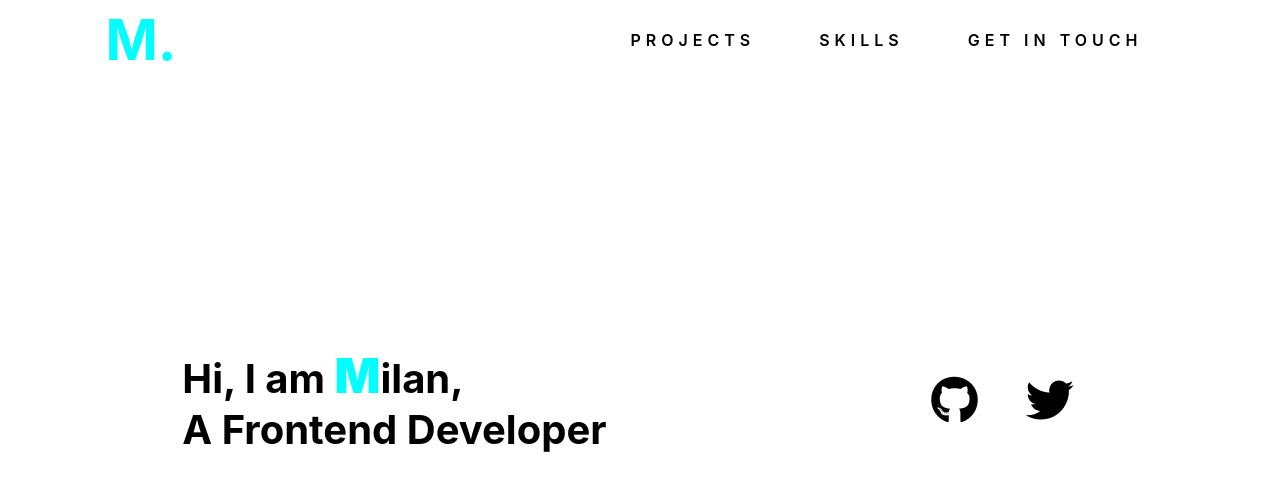
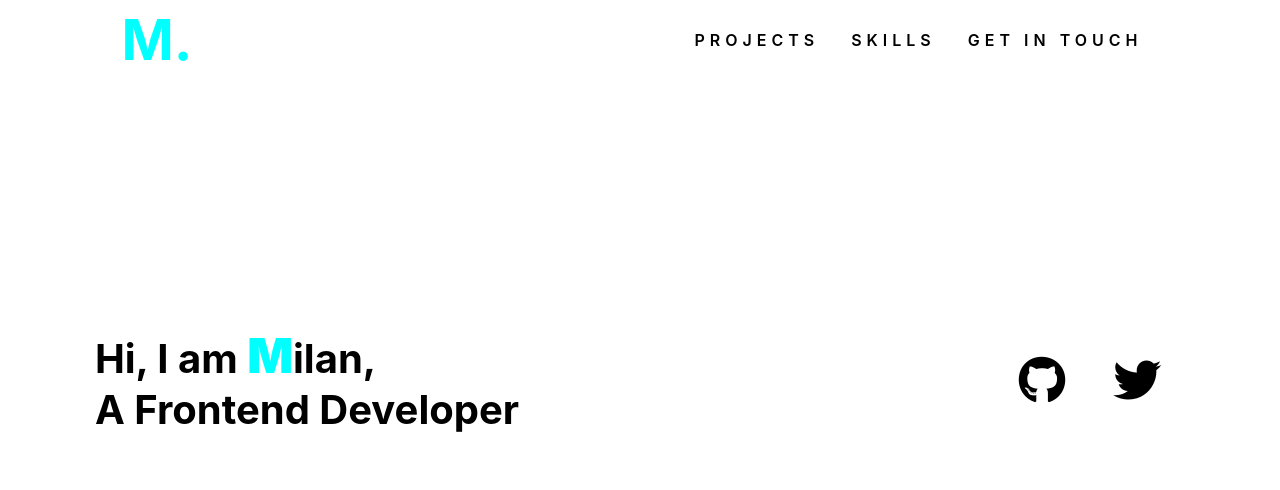
Before and after one commit to Lane876/portfolioReact, a React (Create React App) app: page / in a window 1280 px wide. Shown: the top 490 px of the page. Built offline with nearby package versions, Linux system fonts and the light colour scheme.

Commit message:
adjusted drawer

```diff
--- a/src/components/Drawer.js
+++ b/src/components/Drawer.js
@@ -12,27 +12,25 @@ const Drawer = props => {
       <div className="drawer-links">
         <ul>
           <li>
-            <Link to="/" onClick={props.openclose}>
-              <a className="logo" href="/">
-                M.
-              </a>
+            <Link to="/" onClick={props.openclose} className="logo">
+              M.
             </Link>
           </li>
 
           <li>
             <Link to="/projects" onClick={props.openclose}>
-              <a href="/">Projects</a>
+              Projects
             </Link>
           </li>
 
           <li>
             <Link to="/skills" onClick={props.openclose}>
-              <a href="/skills">Skills</a>
+              Skills
             </Link>
           </li>
           <li>
             <Link to="/contact" onClick={props.openclose}>
-              <a href="/contact">Contact</a>
+              contact
             </Link>
           </li>
         </ul>
--- a/src/components/Drawer.scss
+++ b/src/components/Drawer.scss
@@ -38,6 +38,6 @@
   }
 
   &.open {
-    transform: translateX(0%);
+    transform: translateX(-8%);
   }
 }
--- a/src/components/Hamburger.scss
+++ b/src/components/Hamburger.scss
@@ -20,12 +20,12 @@
 }
 .close {
   span:nth-child(1) {
-    transform: rotate(33deg);
+    transform: rotate(35deg);
   }
   span:nth-child(2) {
     transform: scale(0);
   }
   span:nth-child(3) {
-    transform: rotate(-33deg);
+    transform: rotate(-35deg);
   }
 }
--- a/src/components/Home.js
+++ b/src/components/Home.js
@@ -12,13 +12,21 @@ const Home = () => {
         </h2>
         <h2>A Frontend Developer</h2>
       </div>
-      {/* <div className="spacer"></div> */}
+      <div className="spacer"></div>
       <div className="spacer-social">
-        <a href="https://github.com/Lane876" target="_blank">
-          <i class="fab fa-github fa-3x"></i>
+        <a
+          href="https://github.com/Lane876"
+          target="_blank"
+          rel="noopener noreferrer"
+        >
+          <i className="fab fa-github fa-3x"></i>
         </a>
-        <a href="https://twitter.com/Lane8765" target="_blank">
-          <i class="fab fa-twitter fa-3x"></i>
+        <a
+          href="https://twitter.com/Lane8765"
+          target="_blank"
+          rel="noopener noreferrer"
+        >
+          <i className="fab fa-twitter fa-3x"></i>
         </a>
       </div>
     </div>
--- a/src/components/Home.scss
+++ b/src/components/Home.scss
@@ -1,16 +1,15 @@
 .main {
-  height: 90vh;
+  height: 85vh;
   display: flex;
   align-items: center;
   justify-content: space-around;
   background-color: white;
-  padding: 0 2rem;
+  padding: 0 2.5rem;
   .title {
     display: flex;
     flex-direction: column;
     align-items: left;
     margin-bottom: 5rem;
-    // margin-left: 5rem;
     h2 {
       font-size: 2.5rem;
       margin: 0;
@@ -18,22 +17,25 @@
       color: white;
       mix-blend-mode: difference;
       @include media("<=tablet") {
-        font-size: 2rem;
+        font-size: 2.5rem;
       }
       @include media("<501px") {
-        font-size: 1.5rem;
+        font-size: 2rem;
       }
       .logo {
         color: red;
         font-weight: 900;
         font-size: 3rem;
         @include media("<tablet") {
-          font-size: 2.5rem;
+          font-size: 3rem;
+          font-weight: 900;
         }
       }
     }
   }
-
+  .spacer {
+    min-width: 20vw;
+  }
   .spacer-social {
     display: flex;
     justify-content: space-between;
@@ -42,7 +44,9 @@
     @include media("<=tablet") {
       flex-direction: column;
       height: 25vh;
+      align-items: flex-end;
     }
+
     a {
       color: black;
       i {
--- a/src/components/Navbar.js
+++ b/src/components/Navbar.js
@@ -29,15 +29,9 @@ class Navbar extends Component {
         </div>
         <div className="spacer"></div>
         <nav>
-          <Link to="/projects">
-            <a href=".projects">Projects</a>
-          </Link>
-          <Link to="/skills">
-            <a href="/">Skills</a>
-          </Link>
-          <Link to="/contact">
-            <a href="/">Get in touch</a>
-          </Link>
+          <Link to="/projects">Projects</Link>
+          <Link to="/skills">Skills</Link>
+          <Link to="/contact">Get in touch</Link>
         </nav>
         <Hamburger toggle={this.toggleDrawer} btn={this.state.drawerOpen} />
         <Drawer toggle={this.state.drawerOpen} openclose={this.toggleDrawer} />
--- a/src/components/Projects.js
+++ b/src/components/Projects.js
@@ -13,7 +13,11 @@ const Projects = () => {
             }}
           />
           <div className="content">
-            <a href="https://Lane876.github.io/Hotel/" target="_blank">
+            <a
+              href="https://Lane876.github.io/Hotel/"
+              target="_blank"
+              rel="noopener noreferrer"
+            >
               <div className="title">
                 <h2>Hotel website</h2>
                 <h3>Created with ReactJS</h3>
--- a/src/components/Projects.scss
+++ b/src/components/Projects.scss
@@ -19,8 +19,8 @@
   display: flex;
   align-items: center;
   justify-content: center;
-  border: 4px solid black;
-  border-radius: 5px;
+  border: 2px solid black;
+  border-radius: 20px;
   margin: 0 7.5px 15px;
   overflow: hidden;
   // -webkit-box-shadow: 0px 0px 15px 5px rgba(0, 0, 0, 0.3);
```
